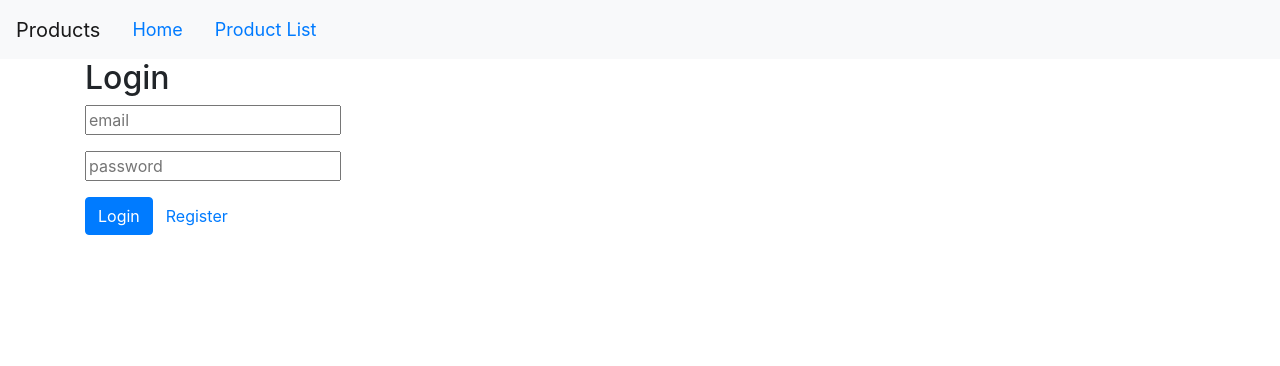
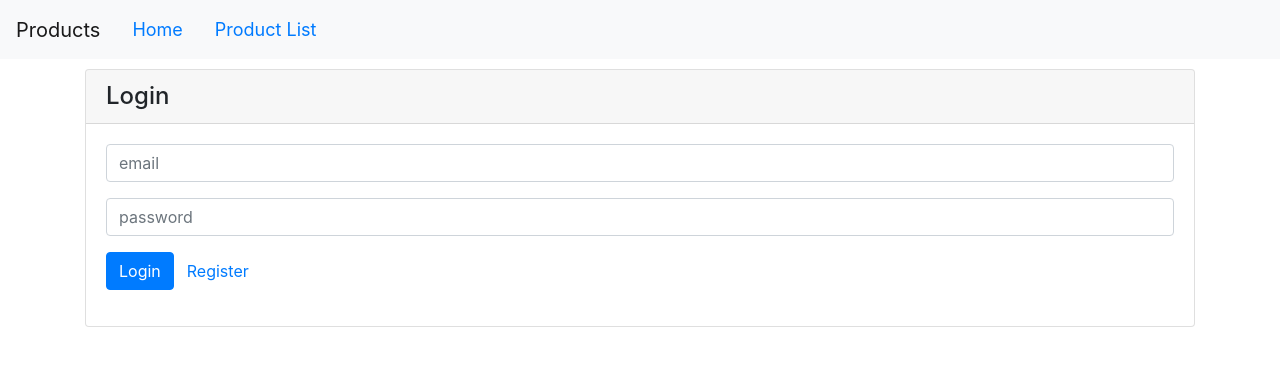
Before and after one commit to hossainelahi7/AnguleApp, an Angular app: page /login in a window 1280 px wide. Shown: the top 366 px of the page. Built offline with nearby package versions, Linux system fonts and the light colour scheme.

Commit message:
login page done

```diff
--- a/src/app/app.module.ts
+++ b/src/app/app.module.ts
@@ -10,6 +10,7 @@ import { UserModule} from './user/user.module';
 import { LoginModule } from './login/login.module';
 import { AddHeaderInterceptor } from './http-interception/add-interceptor';
 import { HTTP_INTERCEPTORS } from '@angular/common/http';
+import { ReactiveFormsModule } from '@angular/forms';
 
 @NgModule({
   declarations: [
@@ -23,6 +24,7 @@ import { HTTP_INTERCEPTORS } from '@angular/common/http';
   }],
   imports: [
     BrowserModule,
+    ReactiveFormsModule,
     HttpClientModule,
     RouterModule.forRoot([
       { path: 'welcome', component: WelcomeComponent },
--- a/src/app/login/login.component.html
+++ b/src/app/login/login.component.html
@@ -1,16 +1,20 @@
-<h2>Login</h2>
-<form >
+<div class="card">
+    <h4 class="card-header">Login</h4>
+    <div class="card-body">
+        <form [formGroup]="form" (ngSubmit)="getAccessToken()">
             <div class="form-group">
-        <input type='email' placeholder="email">
+                <input type='email' placeholder="email" formControlName="username" class="form-control" >
             </div>
             <div class="form-group">
-        <input type='password' placeholder="password">
+                <input type='password' placeholder="password" formControlName="password" class="form-control">
             </div>
             <div class="form-group">
-        <button class="btn btn-primary" type="submit" (click)="getAccessToken()">
+                <button class="btn btn-primary" type="submit" (click)="getAccessToken()" class="btn btn-primary">
                     <span></span>
                     Login
                 </button>
                 <a routerLink="/register" class="btn btn-link">Register</a>
             </div>
         </form>
+    </div>
+</div>
--- a/src/app/login/login.component.ts
+++ b/src/app/login/login.component.ts
@@ -2,11 +2,11 @@ import { Component, OnInit } from '@angular/core';
 import { ActivatedRoute, Router } from '@angular/router';
 import { HttpClient } from '@angular/common/http';
 import { SharedModule } from '../shared/shared.module';
+import { FormBuilder, FormGroup} from '@angular/forms';
 
 
 
 @Component({
-  // selector: 'pm-login',
   templateUrl: './login.component.html',
   styleUrls: ['./login.component.css']
 })
@@ -14,23 +14,31 @@ export class LoginComponent implements OnInit {
 
   private userUrl = 'http://localhost:8080/api/authenticate';
 
-  authRequest:any={
-    "username":"lpaprocki@hotmail.com",
-    "password":"907-385-4412"
-  };
+  form: FormGroup;
+
+  private authRequest(username: string, password: string): string{
+    return '{"username":"' + username + '","password":"' + password + '"}';
+  }
 
   constructor(
     private route: ActivatedRoute,
     private router: Router,
     private httpClient: HttpClient,
-    private shared: SharedModule
+    private shared: SharedModule,
+    private formBuilder: FormBuilder,
   ) { }
 
   ngOnInit(): void {
+    this.form = this.formBuilder.group({
+      username: [''],
+      password: ['']
+    });
   }
 
+  get f() { return this.form.controls; }
+
   public getAccessToken(){
-    this.generateToken(this.authRequest).subscribe(data => {
+    this.generateToken(JSON.parse(this.authRequest(this.f.username.value, this.f.password.value))).subscribe(data => {
       if ( data.indexOf('Bearer ') >= 0){
         this.shared.setToken(data);
         this.router.navigate(['/welcome']);
--- a/src/app/login/login.module.ts
+++ b/src/app/login/login.module.ts
@@ -3,6 +3,7 @@ import { CommonModule } from '@angular/common';
 import { LoginComponent } from './login.component';
 import { RouterModule } from '@angular/router';
 import { SharedModule } from '../shared/shared.module';
+import { FormControl, FormGroup, ReactiveFormsModule } from '@angular/forms';
 
 
 
@@ -16,7 +17,16 @@ import { SharedModule } from '../shared/shared.module';
       }
     ]),
     CommonModule,
+    ReactiveFormsModule,
     SharedModule
   ]
 })
-export class LoginModule { }
+export class LoginModule {
+  form: FormGroup;
+  constructor() {
+    this.form = new FormGroup({
+      username: new FormControl(),
+      password: new FormControl()
+    });
+  }
+}
```
Lines whose indentation alone changed are shown as unchanged.
